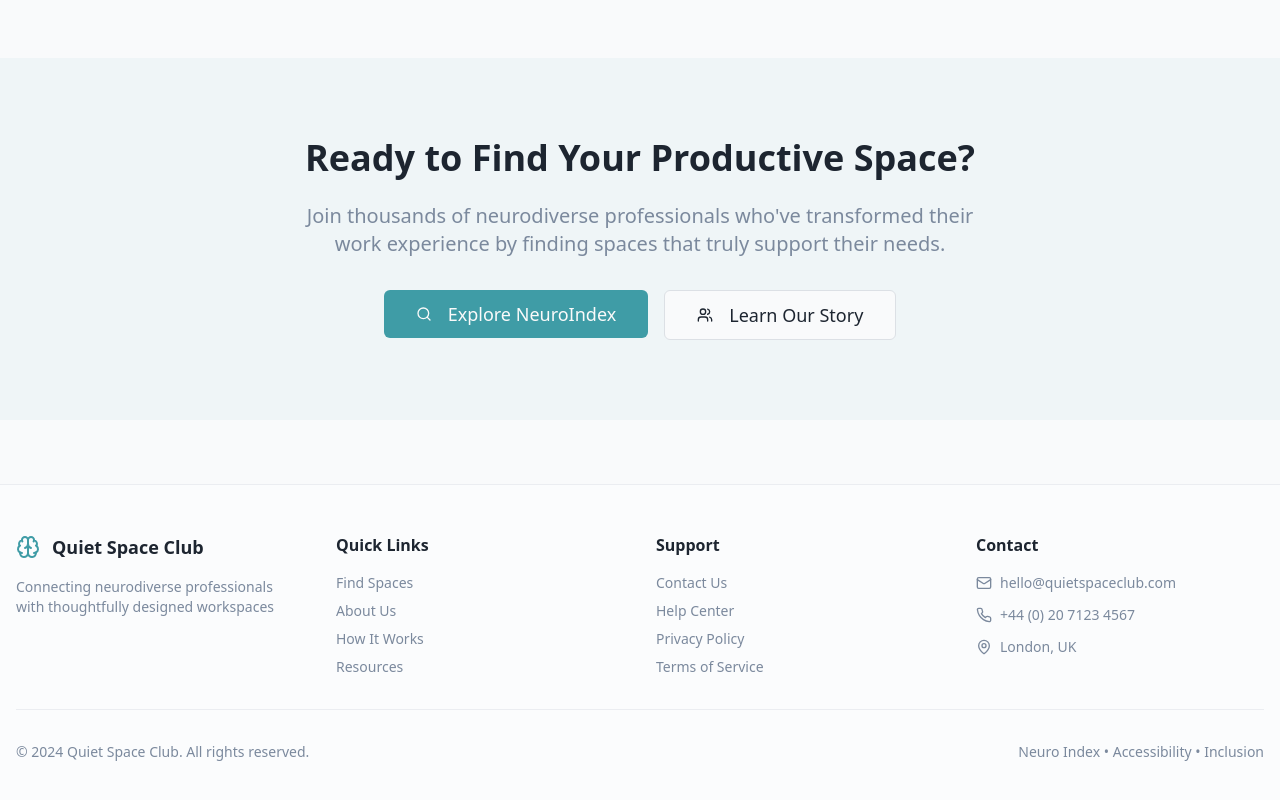
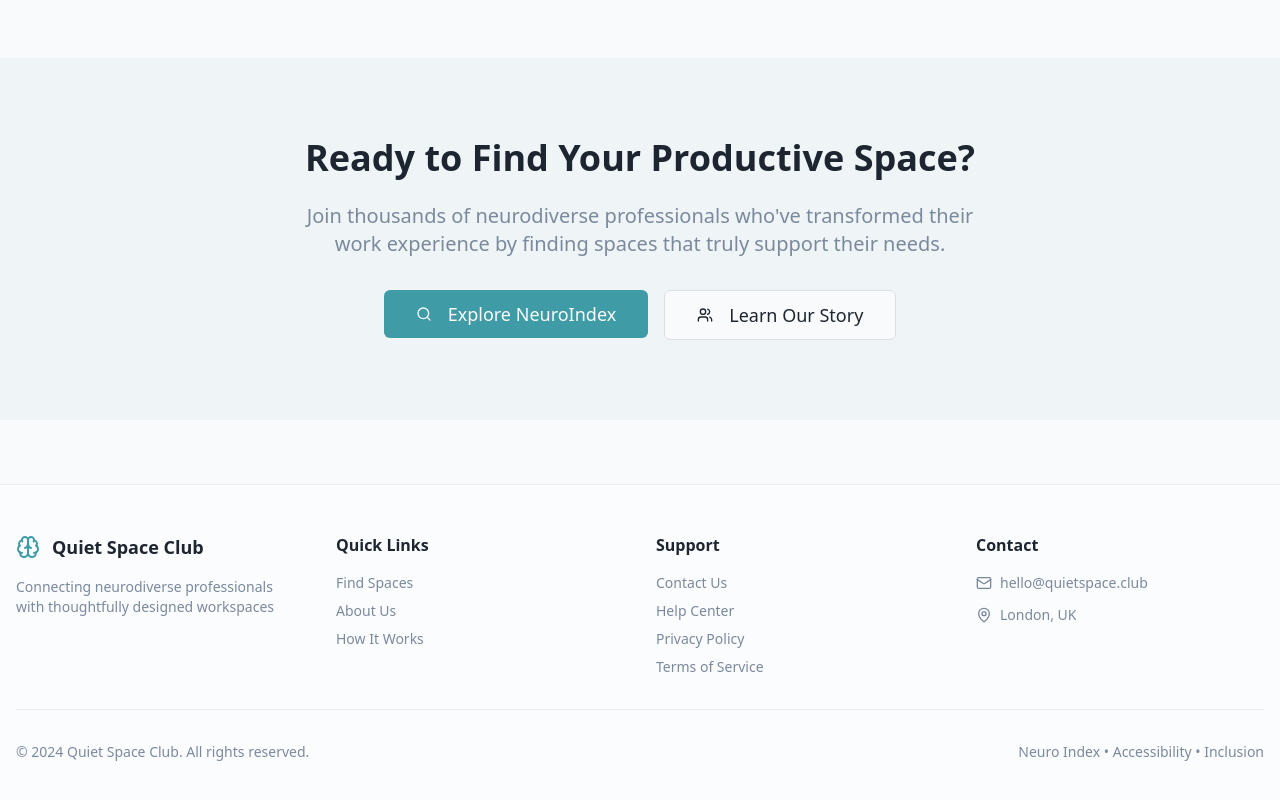
Before and after one commit to digipete/quiet-space-neuro-index, a React (Vite) app: page / in a window 1280 px wide. Shown: the part 3083-3883 px from the top of the page. Built offline with nearby package versions, Linux system fonts and the light colour scheme.

Commit message:
Updates to Footer.tsx

```diff
--- a/src/components/Footer.tsx
+++ b/src/components/Footer.tsx
@@ -37,11 +37,6 @@ export const Footer = () => {
                   How It Works
                 </Link>
               </li>
-              <li>
-                <Link to="/resources" className="text-muted-foreground hover:text-primary transition-colors">
-                  Resources
-                </Link>
-              </li>
             </ul>
           </div>
 
@@ -78,11 +73,7 @@ export const Footer = () => {
             <div className="space-y-3 text-sm">
               <div className="flex items-center gap-2 text-muted-foreground">
                 <Mail className="w-4 h-4" />
-                <span>hello@quietspaceclub.com</span>
-              </div>
-              <div className="flex items-center gap-2 text-muted-foreground">
-                <Phone className="w-4 h-4" />
-                <span>+44 (0) 20 7123 4567</span>
+                <span>hello@quietspace.club</span>
               </div>
               <div className="flex items-center gap-2 text-muted-foreground">
                 <MapPin className="w-4 h-4" />
```
